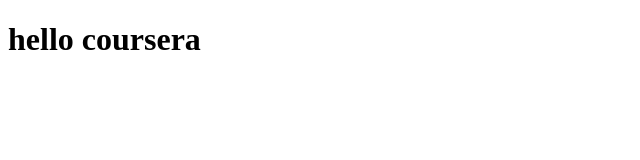
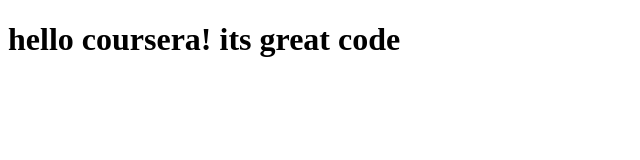
Before and after one commit to salmaswilam/coursera-test, a plain HTML site: page site/index.html in a window 1280 px wide. Shown: the whole page, without its empty margins (0-640 px from the left). Drawn offline with Linux system fonts and the light colour scheme.

Commit message:
small addition to our page content

```diff
--- a/site/index.html
+++ b/site/index.html
@@ -4,6 +4,6 @@
 	<title>hello coursera!</title>
 </head>
 <body>
-<h1>hello coursera</h1>
+<h1>hello coursera! its great code</h1>
 </body>
 </html>
```
